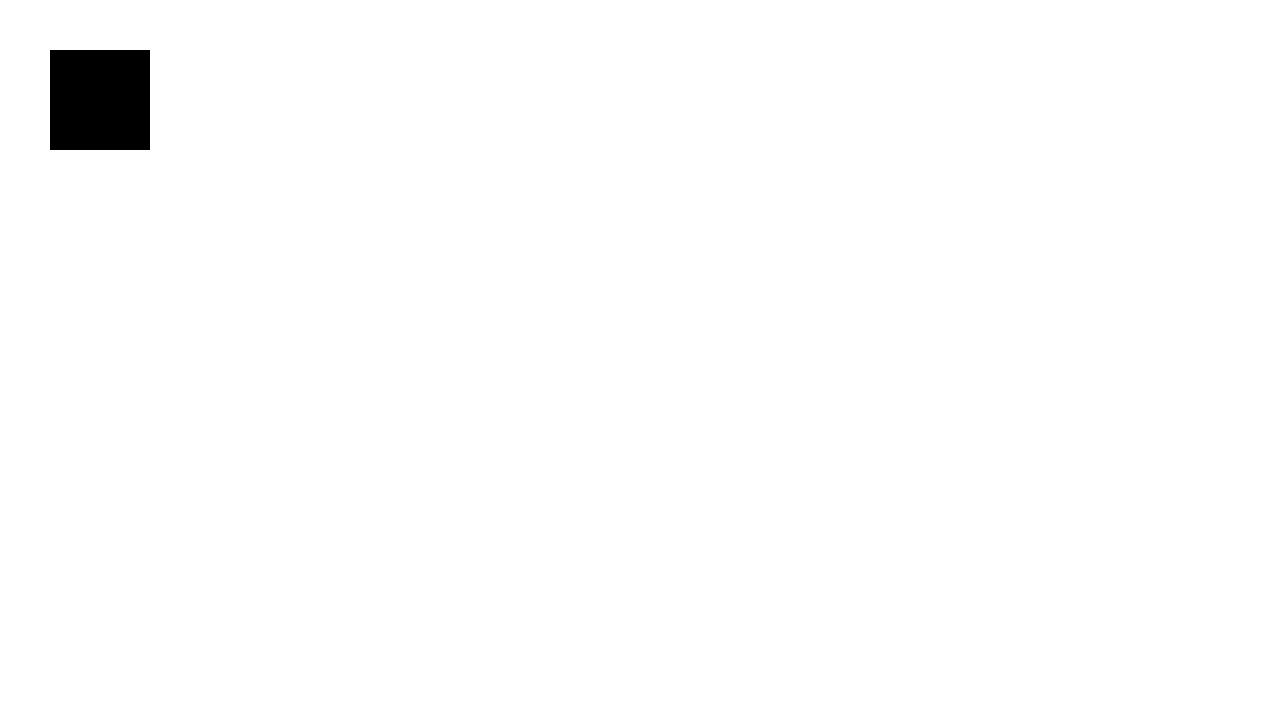
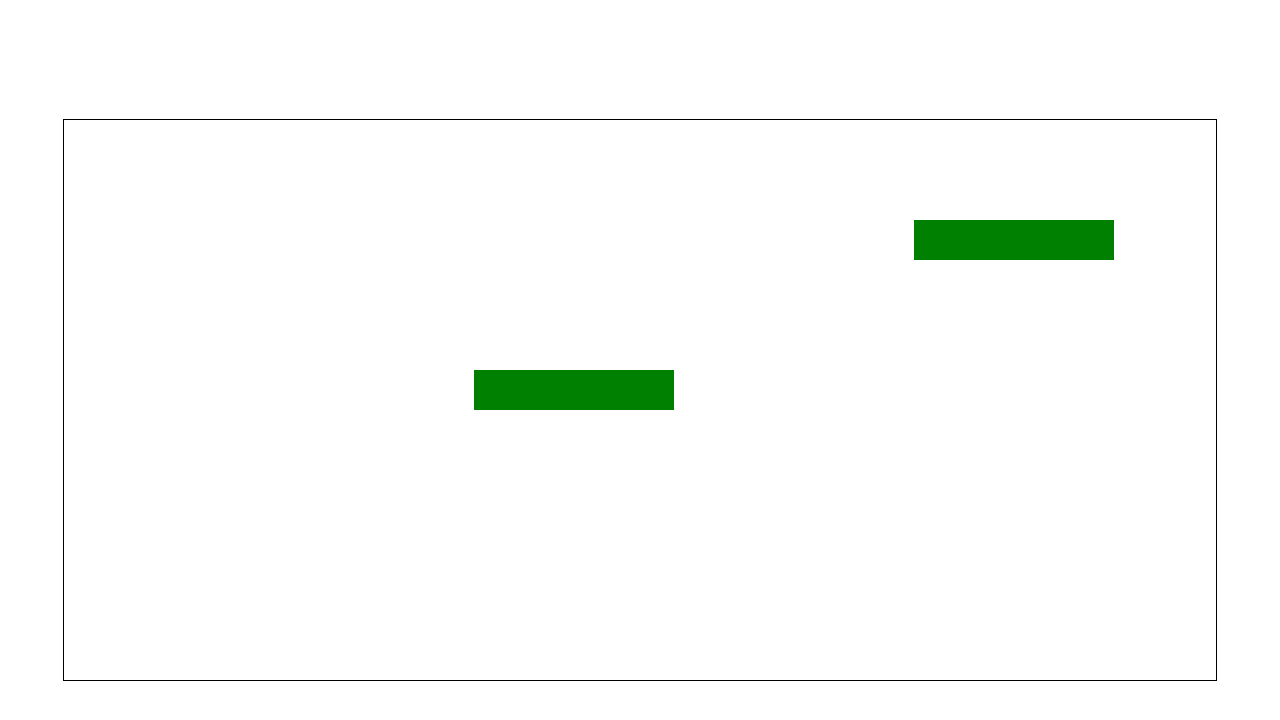
Before and after one commit to angusclarkdev/HTML5-Canvas, a plain HTML site: page index.html in a window 1280 px wide. Drawn offline with Linux system fonts and the light colour scheme.

Commit message:
draw second rectangle - first level

```diff
--- a/index.html
+++ b/index.html
@@ -8,7 +8,10 @@
   <title>Jungle Escape </title>
 </head>
 <body>
-  <canvas>  </canvas>
+<div id="container">
+     <canvas>  </canvas>
+</div>
+
 
 </body>
 <script src="js/main.js">
--- a/js/main.js
+++ b/js/main.js
@@ -1,12 +1,17 @@
 (function(){
 
   const canvas = document.querySelector('canvas');
+  const container = document.getElementById('container');
   const ctx = canvas.getContext('2d');
 
   // set canvas size
-  canvas.width = window.innerWidth;
-  canvas.height = window.innerHeight;
+canvas.width = container.clientWidth;
+canvas.height = container.clientHeight;
 
-  // create rectangle
-  ctx.fillRect(50,50,100,100);
+  // create rectangles
+  ctx.fillStyle = 'green';
+  ctx.fillRect(410,250,200,40);
+  ctx.fillRect(850,100,200,40);
+
+//console.dir(container);
 })();
--- a/sass/main.scss
+++ b/sass/main.scss
@@ -4,6 +4,21 @@ html, body {
   width: 100vw;
   margin: 0;
 }
+
+body {
+  display: -webkit-flex;
+  display: -ms-flex;
+  display: flex;
+  justify-content: center;
+
+}
+
+#container {
+  height: 70%;
+  width: 90%;
+  align-self: center;
+  border: 1px solid black;
+}
 canvas {
 
 }
```
Also changed, not shown: css/main.css, 1 other file.
